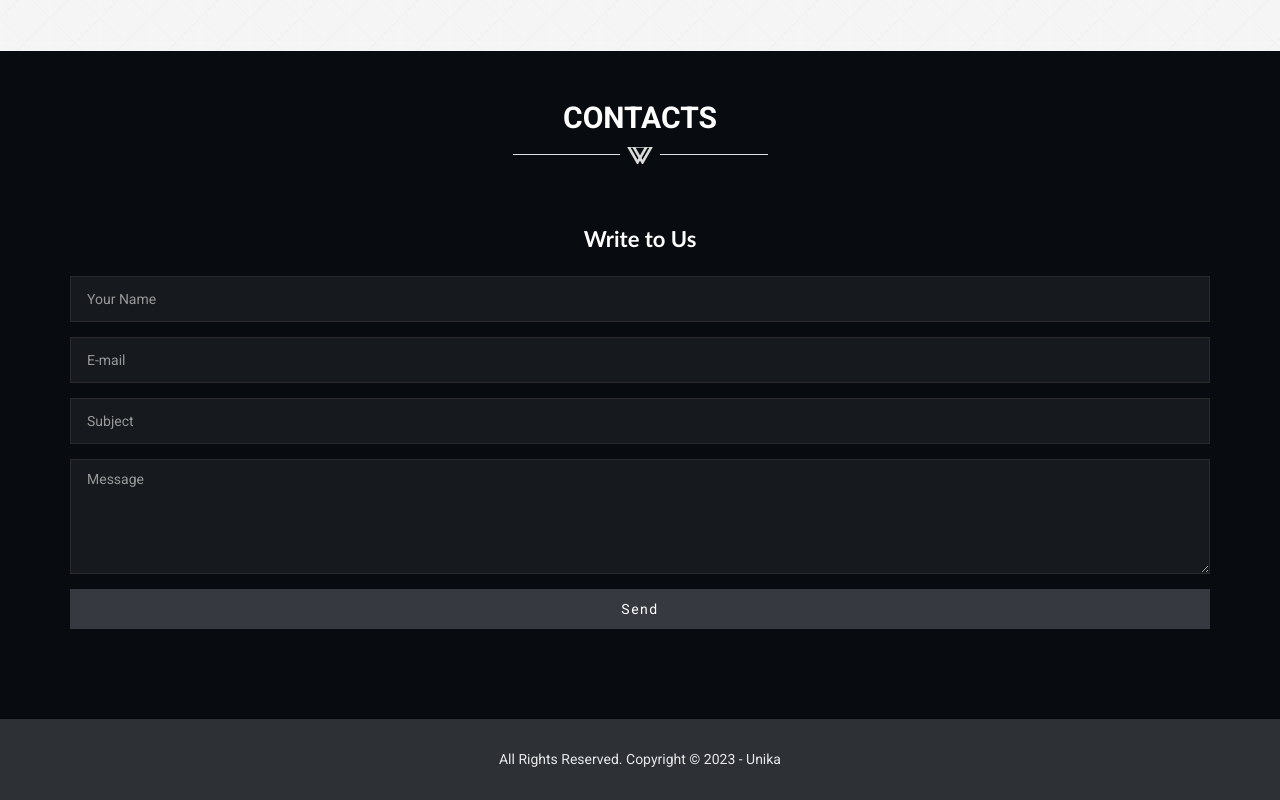
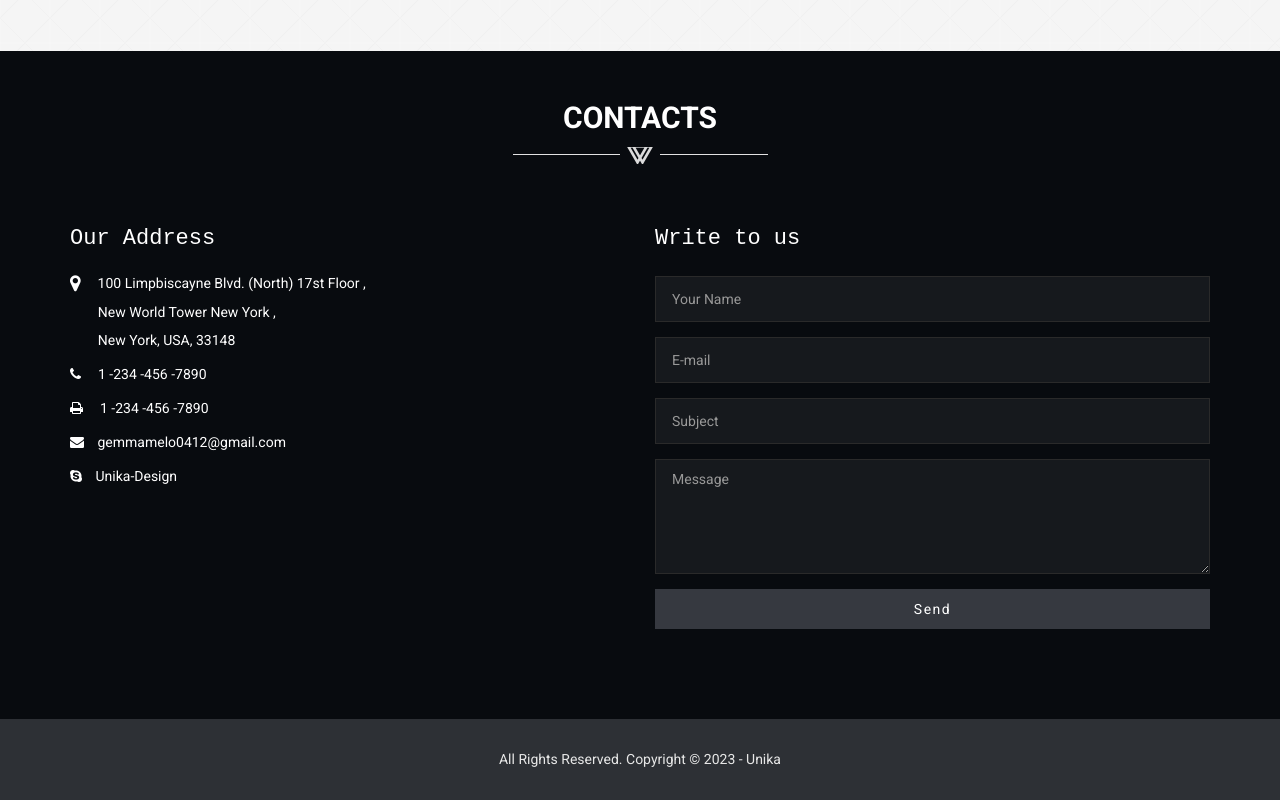
Before and after one commit to G-milo/abccd, a plain HTML site: page index.html in a window 1280 px wide. Shown: the part 3952-4752 px from the top of the page. Drawn offline with Linux system fonts and the light colour scheme; files whose address does not match are found by name.

Commit message:
Update index.html

```diff
--- a/index.html
+++ b/index.html
@@ -547,37 +547,49 @@
                 </div>
                 <!-- End page header -->
 
+                <!-- Begin contact section -->
                 <div class="contact wow bounceInRight" data-wow-delay="0.4s">
                     <div class="container">
-                    <div class="row justify-content-center text-center">
-                    <div class="col-md-12">
-                        <div class="contact-form text-center"> <!-- Added 'text-center' class -->
-                        <h4 style="font-weight: bold; font-family: 'Gill Sans', 'Gill Sans MT', Calibri, 'Trebuchet MS', sans-serif;">Write to Us</h4>
-                        <form role="form">
+                    	<div class="row">
+
+                            <div class="col-sm-6">
+                                <div class="contact-info">
+                                    <h4>Our Address</h4>
+                                    <ul class="contact-address">
+			                            <li><i class="fa fa-map-marker fa-lg"></i>&nbsp; 100 Limpbiscayne Blvd. (North) 17st Floor ,<br><br>&nbsp;&nbsp;&nbsp;&nbsp;&nbsp;&nbsp;&nbsp; New World Tower New York ,<br><br>&nbsp;&nbsp;&nbsp;&nbsp;&nbsp;&nbsp;&nbsp; New York, USA, 33148</li>
+			                            <li><i class="fa fa-phone"></i>&nbsp; 1 -234 -456 -7890</li>
+			                            <li><i class="fa fa-print"></i>&nbsp; 1 -234 -456 -7890</li>
+			                            <li><i class="fa fa-envelope"></i> gemmamelo0412@gmail.com</li>
+			                            <li><i class="fa fa-skype"></i> Unika-Design</li>
+			                        </ul>
+                                </div>
+                            </div>
+			    <div class="col-sm-6">
+                                <div class="contact-form">
+                                    <h4>Write to us</h4>
+                                    <form id="contactForm">
                                         <div class="form-group">
-                            <input type="text" class="form-control input-lg white-text-input" placeholder="Your Name" required>
+                                            <input type="text" class="form-control input-lg" placeholder="Your Name" id="nameInput" required>
                                         </div>
                                         <div class="form-group">
-                            <input type="email" class="form-control input-lg white-text-input" placeholder="E-mail" required>
+                                            <input type="email" class="form-control input-lg" placeholder="E-mail" id="emailInput" required>
                                         </div>
                                         <div class="form-group">
-                            <input type="text" class="form-control input-lg white-text-input" placeholder="Subject" required>
+                                            <input type="text" class="form-control input-lg" placeholder="Subject" id="subjectInput" required>
                                         </div>
                                         <div class="form-group">
-                            <textarea class="form-control input-lg white-text-input" rows="5" placeholder="Message" required></textarea>
+                                            <textarea class="form-control input-lg" rows="5" placeholder="Message" id="messageInput" required></textarea>
                                         </div>
-                            <button type="submit" class="btn wow bounceInRight" data-wow-delay="0.8s">Send</button>
+                                        <button type="submit" class="btn wow bounceInRight" data-wow-delay="0.8s" onclick="generateMailto()">Send</button>
                                     </form>
                                 </div>
                             </div>
+
                         </div> <!-- /.row -->
                     </div> <!-- /.container -->
                 </div>
             </section>
             <!-- End contact section -->
-
-
-
 
             <!-- Begin footer -->
             <footer class="text-off-white">
@@ -623,6 +635,20 @@
         </script>
         <!--//DownloadCV-->
 
+	    <script>
+            function generateMailto() {
+                var name = document.getElementById('nameInput').value;
+                var email = document.getElementById('emailInput').value;
+                var subject = document.getElementById('subjectInput').value;
+                var message = document.getElementById('messageInput').value;
+
+                var mailtoLink = 'mailto:mgemma3830@gmail.com?subject=' + encodeURIComponent(subject) + '&body=' + encodeURIComponent(message);
+
+                // Open the mailto link in a new window or tab
+                window.open(mailtoLink);
+            }
+        </script>
+
 		<!-- Theme JS -->
 		<script src="js/theme.js"></script>
 
```
Lines whose indentation alone changed are shown as unchanged.
